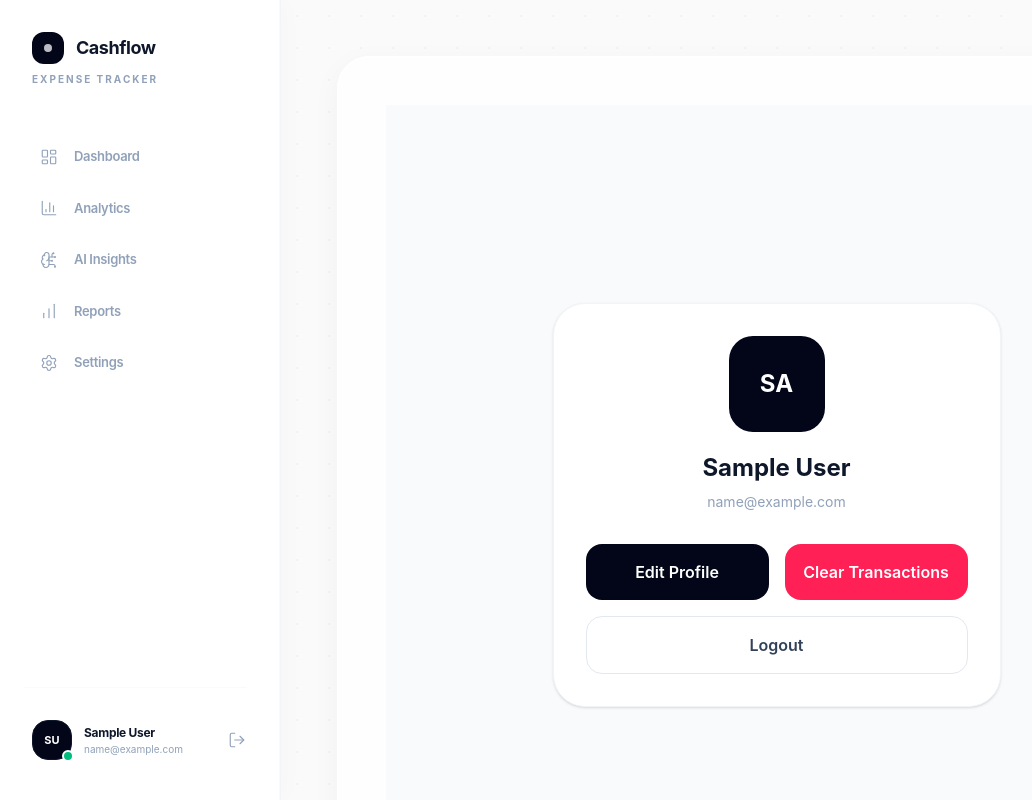
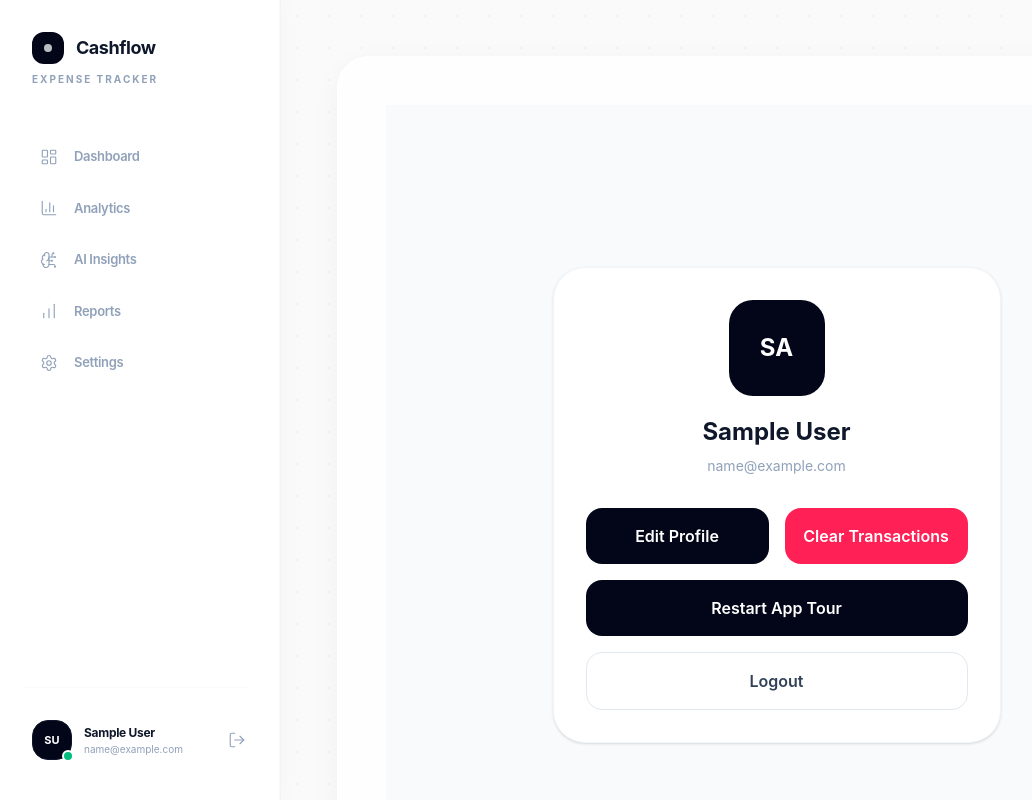
Before and after one commit to Kapish-0x/Expense-Tracker-with-AI-Insights-, a React app in the folder frontend/: page /profile in a window 1280 px wide. Shown: the whole page, without its empty margins (8-1040 px from the left). Built offline with nearby package versions, Linux system fonts and the light colour scheme; sample sign-in values are in the browser's storage; the HTML template or start-up script is replaced by a standard one.

Commit message:
Tour added

```diff
--- a/frontend/components/Sidebar.jsx
+++ b/frontend/components/Sidebar.jsx
@@ -91,7 +91,20 @@ const Sidebar = () => {
       {/* Navigation Links */}
       <ul className="space-y-2 flex-1">
         {menuItems.map((item) => (
-          <li key={item.id}>
+          <li
+            key={item.id}
+            id=
+            {
+              item.id === "analytics"
+                ? "analytics-nav"
+                : item.id === "ai"
+                  ? "ai-nav"
+                  : item.id === "reports"
+                    ? "reports-nav"
+                    : item.id === "settings"
+                      ? "settings-nav"
+                      : ""
+             } >
             <NavLink
               to={item.path}
               className={({ isActive }) =>
@@ -136,18 +149,16 @@ const Sidebar = () => {
       {/* User Section */}
       <div className="pt-6 border-t border-slate-50">
         <div className="flex items-center justify-between group">
-
           {/* Clickable Profile */}
           <div
+            id="profile-section"
             onClick={() => navigate("/profile")}
             className="flex items-center gap-3 cursor-pointer p-2 rounded-2xl hover:bg-slate-50 transition-all duration-300"
           >
             {/* Avatar */}
             <div className="relative">
               <div className="w-10 h-10 rounded-2xl bg-slate-950 border border-slate-900 flex items-center justify-center text-[11px] font-bold text-white overflow-hidden uppercase">
-                {getInitials(
-                  currentUser?.name || currentUser?.username
-                )}
+                {getInitials(currentUser?.name || currentUser?.username)}
               </div>
 
               <div className="absolute -bottom-0.5 -right-0.5 w-3 h-3 bg-emerald-500 border-2 border-white rounded-full"></div>
@@ -156,9 +167,7 @@ const Sidebar = () => {
             {/* User Details */}
             <div className="flex flex-col">
               <span className="text-slate-900 text-[12px] font-bold tracking-tight truncate w-32">
-                {currentUser?.name ||
-                  currentUser?.username ||
-                  "Guest User"}
+                {currentUser?.name || currentUser?.username || "Guest User"}
               </span>
 
               <span className="text-slate-400 text-[10px] truncate w-32">
--- a/frontend/components/UserProfile.jsx
+++ b/frontend/components/UserProfile.jsx
@@ -2,9 +2,9 @@ import React, { useState } from "react";
 import { useNavigate } from "react-router-dom";
 import axios from "axios";
 import { useAuth } from "../store/authStore";
+import { startTour } from "../src/utils/tour";
 
 const UserProfile = () => {
-
   const { currentUser, logout, updateUser } = useAuth();
 
   const navigate = useNavigate();
@@ -12,29 +12,23 @@ const UserProfile = () => {
   const [isEditing, setIsEditing] = useState(false);
 
   const [name, setName] = useState(
-    currentUser?.name || currentUser?.username || ""
+    currentUser?.name || currentUser?.username || "",
   );
 
   // Logout
   const handleLogout = async () => {
-
     try {
-
       await logout();
 
       navigate("/login");
-
     } catch (err) {
-
       console.log(err);
     }
   };
 
   // Save Updated Profile
   const handleSave = async () => {
-
     try {
-
       const res = await axios.put(
         "http://localhost:4000/user-api/update-profile",
         {
@@ -42,7 +36,7 @@ const UserProfile = () => {
         },
         {
           withCredentials: true,
-        }
+        },
       );
 
       // UPDATE STORE + LOCAL STORAGE
@@ -51,9 +45,7 @@ const UserProfile = () => {
       alert("Profile updated");
 
       setIsEditing(false);
-
     } catch (err) {
-
       console.log(err);
 
       alert("Failed to update profile");
@@ -62,28 +54,21 @@ const UserProfile = () => {
 
   // Delete All Transactions
   const handleDeleteAll = async () => {
-
     const confirmDelete = window.confirm(
-      "Are you sure you want to remove all transactions?"
+      "Are you sure you want to remove all transactions?",
     );
 
     if (!confirmDelete) return;
 
     try {
-
-      await axios.delete(
-        "http://localhost:4000/expense-api/delete-all",
-        {
-          withCredentials: true,
-        }
-      );
+      await axios.delete("http://localhost:4000/expense-api/delete-all", {
+        withCredentials: true,
+      });
 
       alert("All transactions removed");
 
       navigate("/dashboard");
-
     } catch (err) {
-
       console.log(err);
 
       alert("Failed to remove transactions");
@@ -92,16 +77,12 @@ const UserProfile = () => {
 
   return (
     <div className="min-h-screen bg-slate-50 flex justify-center items-center p-6">
-
       <div className="bg-white w-full max-w-md rounded-[2rem] border border-slate-100 shadow-sm p-8">
-
         {/* PROFILE */}
         <div className="flex flex-col items-center">
-
           {/* AVATAR */}
           <div className="w-24 h-24 rounded-3xl bg-slate-950 flex items-center justify-center text-white text-2xl font-bold uppercase">
-            {(currentUser?.name || currentUser?.username || "G")
-              .slice(0, 2)}
+            {(currentUser?.name || currentUser?.username || "G").slice(0, 2)}
           </div>
 
           {/* USER NAME */}
@@ -114,9 +95,7 @@ const UserProfile = () => {
             />
           ) : (
             <h1 className="text-2xl font-bold text-slate-900 mt-5">
-              {currentUser?.name ||
-                currentUser?.username ||
-                "Guest User"}
+              {currentUser?.name || currentUser?.username || "Guest User"}
             </h1>
           )}
 
@@ -128,10 +107,8 @@ const UserProfile = () => {
 
         {/* BUTTONS */}
         <div className="mt-8 flex flex-col gap-4">
-
           {/* EDIT + REMOVE SIDE BY SIDE */}
           <div className="grid grid-cols-2 gap-4">
-
             {/* EDIT PROFILE */}
             {isEditing ? (
               <button
@@ -158,6 +135,12 @@ const UserProfile = () => {
             </button>
           </div>
 
+          <button
+            onClick={() => startTour(navigate)}
+            className="w-full bg-slate-950 text-white py-4 rounded-2xl font-semibold hover:bg-slate-800 transition-all"
+          >
+            Restart App Tour
+          </button>
           {/* LOGOUT */}
           <button
             onClick={handleLogout}
--- a/frontend/package.json
+++ b/frontend/package.json
@@ -13,6 +13,7 @@
     "@tailwindcss/vite": "^4.2.4",
     "axios": "^1.16.0",
     "chart.js": "^4.5.1",
+    "driver.js": "^1.4.0",
     "html2canvas": "^1.4.1",
     "jspdf": "^4.2.1",
     "jspdf-autotable": "^5.0.7",
@@ -21,6 +22,7 @@
     "react-chartjs-2": "^5.3.1",
     "react-dom": "^19.2.5",
     "react-hook-form": "^7.75.0",
+    "react-joyride": "^3.1.0",
     "react-router-dom": "^7.15.0",
     "router": "^2.2.0",
     "tailwindcss": "^4.2.4",
--- /dev/null
+++ b/frontend/src/utils/tour.js
@@ -0,0 +1,122 @@
+import { driver } from "driver.js";
+import "driver.js/dist/driver.css";
+
+export const startTour = async (navigate) => {
+  navigate("/dashboard");
+
+  await new Promise((resolve) => setTimeout(resolve, 700));
+  const driverObj = driver({
+    showProgress: true,
+
+    steps: [
+      {
+        element: "#dashboard-overview",
+        popover: {
+          title: "Dashboard Overview",
+          description:
+            "This section gives you a complete overview of your financial activity including income, expenses, and savings.",
+          side: "bottom",
+          align: "start",
+        },
+      },
+
+      {
+        element: "#upload-receipt-btn",
+        popover: {
+          title: "Upload Receipts",
+          description:
+            "Scan bills and receipts instantly using OCR. Transactions are automatically added for you.",
+          side: "bottom",
+        },
+      },
+
+      {
+        element: "#add-transaction-btn",
+        popover: {
+          title: "Add Transactions",
+          description: "Manually add your income or expenses here.",
+          side: "bottom",
+        },
+      },
+
+      {
+        element: "#stats-section",
+        popover: {
+          title: "Financial Stats",
+          description:
+            "Track your total income, spending, and net savings in real time.",
+          side: "top",
+        },
+      },
+
+      {
+        element: "#recent-logs",
+        popover: {
+          title: "Recent Activity",
+          description:
+            "View, edit, or delete your latest financial transactions here.",
+          side: "top",
+        },
+      },
+
+      {
+        element: "#analytics-nav",
+        popover: {
+          title: "Analytics",
+          description:
+            "Visualize spending trends and financial patterns with charts.",
+          side: "right",
+        },
+      },
+
+      {
+        element: "#ai-nav",
+        popover: {
+          title: "AI Insights",
+          description:
+            "Get intelligent financial advice and future spending predictions powered by AI.",
+          side: "right",
+        },
+      },
+
+      {
+        element: "#reports-nav",
+        popover: {
+          title: "Reports",
+          description: "Generate downloadable PDF financial reports.",
+          side: "right",
+        },
+      },
+
+      {
+        element: "#settings-nav",
+        popover: {
+          title: "Settings",
+          description: "Customize alerts, savings goals, and preferences.",
+          side: "right",
+        },
+      },
+
+      {
+        element: "#profile-section",
+        popover: {
+          title: "Your Profile",
+          description: "Manage your profile and account settings from here.",
+          side: "top",
+        },
+      },
+    ],
+
+    nextBtnText: "Next",
+    prevBtnText: "Back",
+    doneBtnText: "Finish",
+
+    overlayColor: "rgba(0,0,0,0.75)",
+
+    smoothScroll: true,
+
+    allowClose: false,
+  });
+
+  driverObj.drive();
+};
```
Also changed, not shown: frontend/components/DashBoard.jsx (+31 -3 lines), 1 other file (tests, documents, lock files or other folders).
